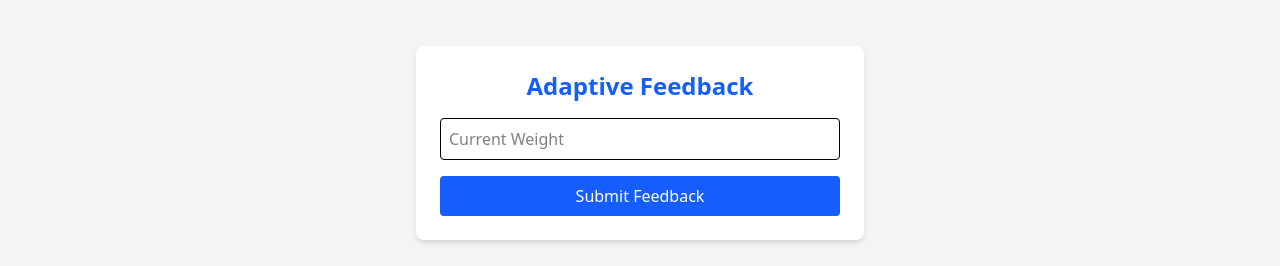
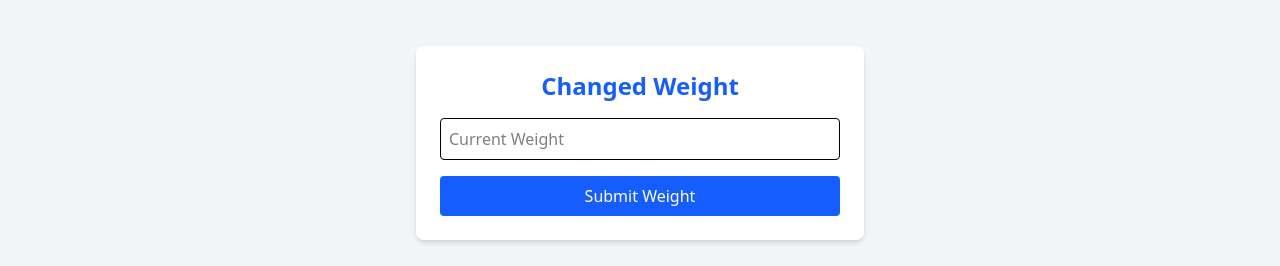
Before and after one commit to harishchandragiri/diet, a React (Vite) app: page /feedback in a window 1280 px wide. Shown: the part 337-603 px from the top of the page. Built offline with nearby package versions, Linux system fonts and the light colour scheme; no server answers.

Commit message:
frontend complete

```diff
--- a/src/components/AdaptiveFeedbackForm.jsx
+++ b/src/components/AdaptiveFeedbackForm.jsx
@@ -123,7 +123,7 @@ console.log(mealresponse);
     <div className="min-h-screen bg-gray-100 flex items-center justify-center p-4">
       <div className="bg-white shadow-md rounded-lg p-6 max-w-md w-full">
         <h1 className="text-2xl font-bold mb-4 text-center text-blue-600">
-          Adaptive Feedback
+          Changed Weight
         </h1>
 
         <form onSubmit={handleSubmit} className="space-y-4">
@@ -141,7 +141,7 @@ console.log(mealresponse);
             type="submit"
             className="bg-blue-600 text-white px-4 py-2 rounded hover:bg-blue-700 w-full"
           >
-            Submit Feedback
+            Submit Weight
           </button>
         </form>
       </div>
```
